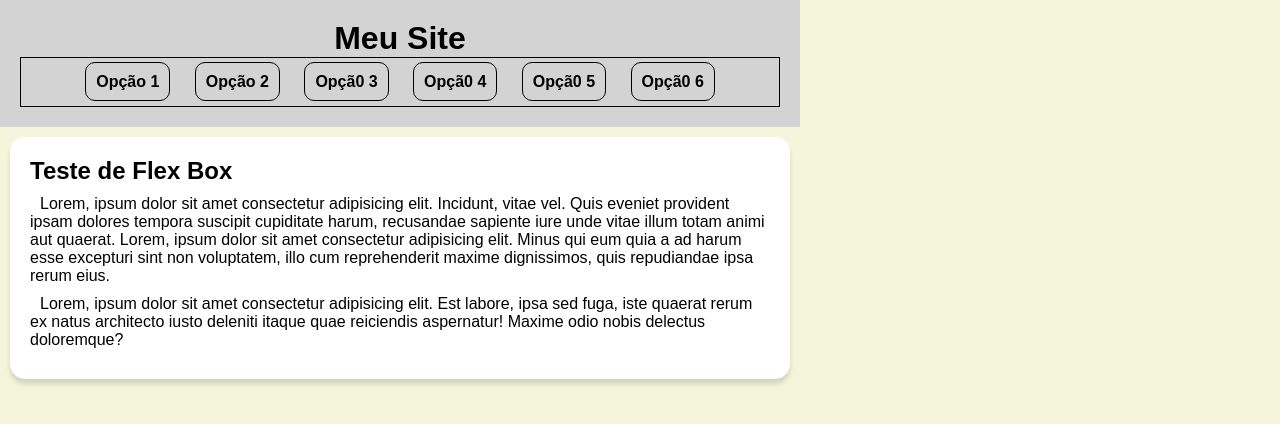
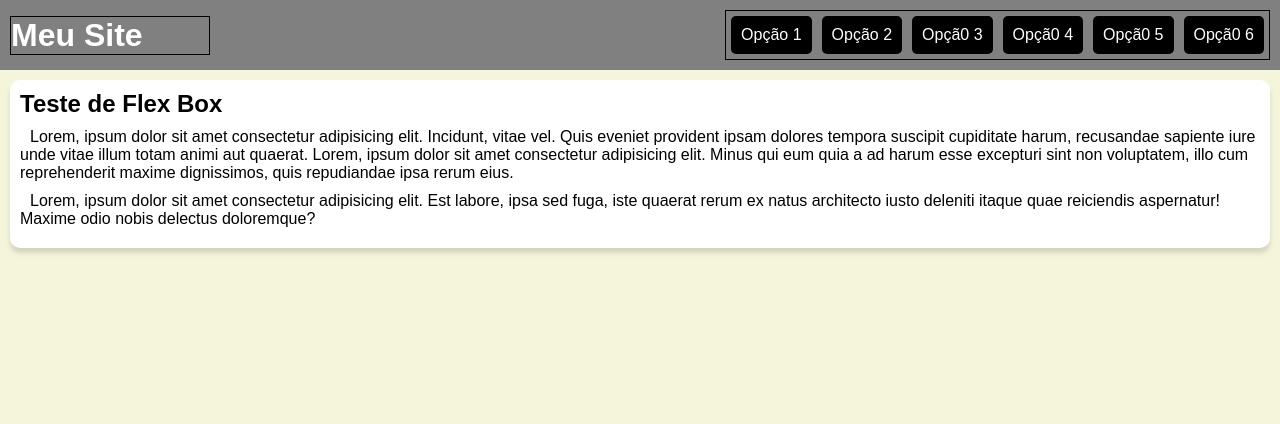
Before and after one commit to netovello/html-css, a plain HTML site: page exercicios/exe027/flex013-menu flexbox/index.html in a window 1280 px wide. Drawn offline with Linux system fonts and the light colour scheme.

Commit message:
menu flex

```diff
--- a/exercicios/exe027/flex013-menu flexbox/style.css
+++ b/exercicios/exe027/flex013-menu flexbox/style.css
@@ -10,37 +10,57 @@ body{
     font-size: 1em;
     background-color: beige;
     height: 100vh;
-    width: 100vh;
-
+    width: 100vw;
 }
 
 header{
-    background-color: lightgrey;
-    padding: 20px;
-    text-align: center;
+    background-color: gray;
+    color: white;
+    padding: 10px;
+
+    display: flex;
+    flex-flow: row wrap;
+    justify-content: space-between;
+    align-items: center;
+}
+
+header >h1{
+    border: 1px solid black;
+    flex: 0 0 200px;
 }
 
 header >nav{
     border: 1px solid black;
-    padding: 15px;
+
+    display: flex;
+    flex-flow: row wrap;
+    justify-content: flex-end;
+
 }
 
-nav > a{
-    margin: 10px;
+header > nav > a{
+    background-color: black;
+    color: white;
+    padding: 10px;
+    margin: 5px;
+    border-radius: 5px;
     text-decoration: none;
+    text-align: center;
+
+}
+
+nav >a:hover{
+    background-color: aliceblue;
+    transition: background-color 0.8s;
     color: black;
-    font-weight: bold;
-    border: 1px solid black;
-    border-radius: 10px;
-    padding: 10px;
 
 }
 
 main{
     background-color: white;
     margin: 10px;
-    padding: 20px;
-    border-radius: 15px;
+    padding: 10px;
+    border-radius: 10px;
     box-shadow: 0px 5px 5px rgba(0, 0, 0, 0.137);
 }
 
```
